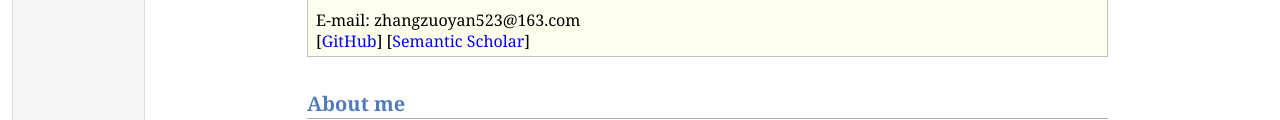
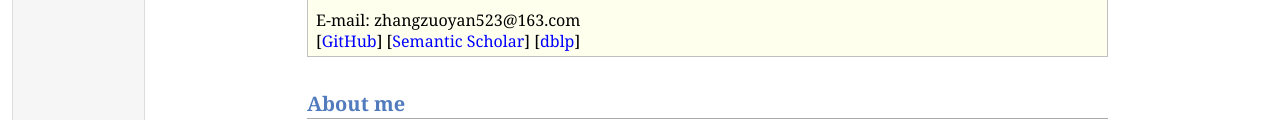
Before and after one commit to zuoyanzhang/zuoyanz, a plain HTML site: page index.html in a window 1280 px wide. Shown: the part 189-309 px from the top of the page. Drawn offline with Linux system fonts and the light colour scheme.

Commit message:
2024/3/10/

```diff
--- a/index.html
+++ b/index.html
@@ -25,7 +25,7 @@ Master Student <br /> </p>
 <p>State Key Laboratory of Mathematical Engineering and Advanced Computing <br />
 Information Engineering University <br /></p>
 <p>E-mail: zhangzuoyan523@163.com <br />
-[<a href="https://github.com/zuoyanzhang">GitHub</a>]  [<a href="https://www.semanticscholar.org/author/Zuoyan-Zhang/2222347707">Semantic Scholar</a>]</p>
+[<a href="https://github.com/zuoyanzhang">GitHub</a>]  [<a href="https://www.semanticscholar.org/author/Zuoyan-Zhang/2222347707">Semantic Scholar</a>] [<a href="https://dblp.org/pid/360/7212.html">dblp</a>]</p>
 </div></div>
 <h2>About me</h2>
 <p>I am currently a master student at Information Engineering University. </p>
```
Also changed, not shown: 1 other file.
